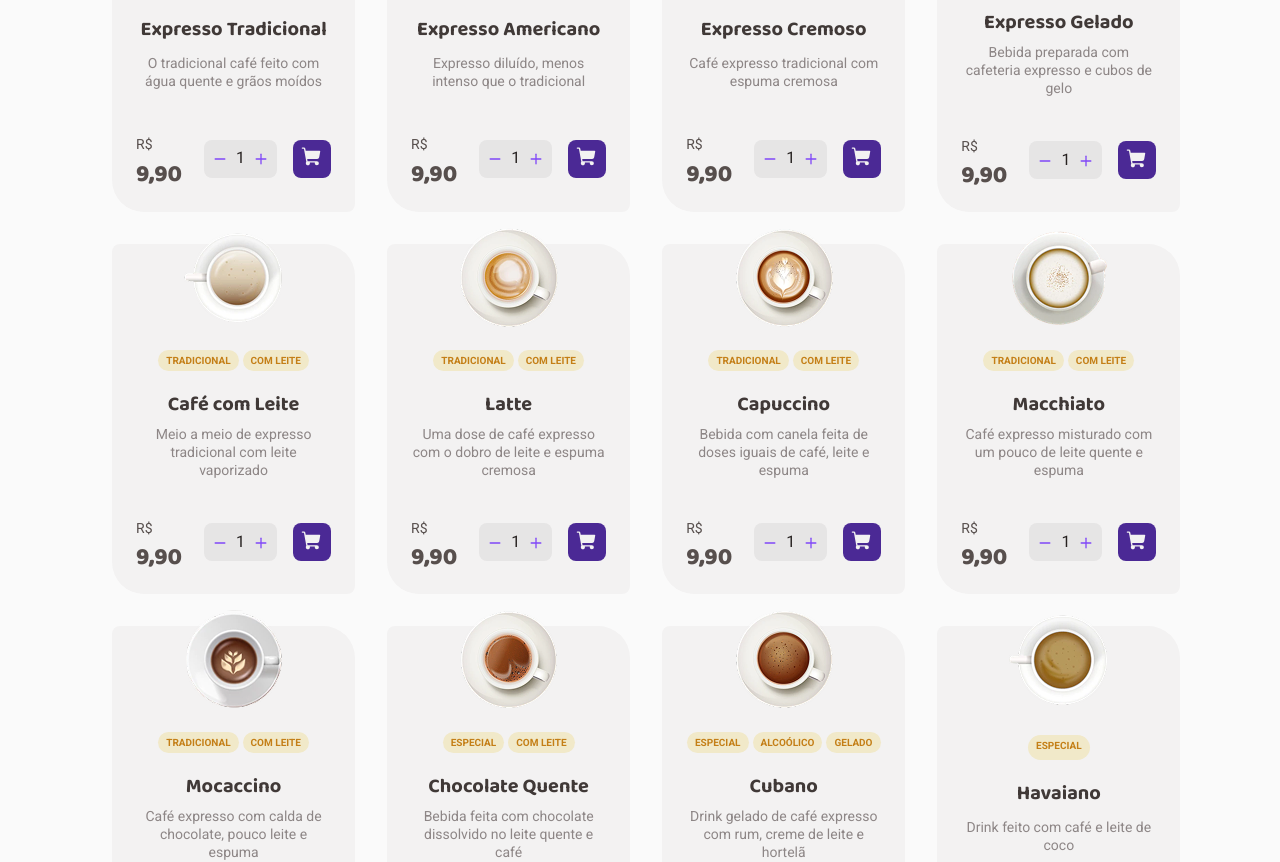
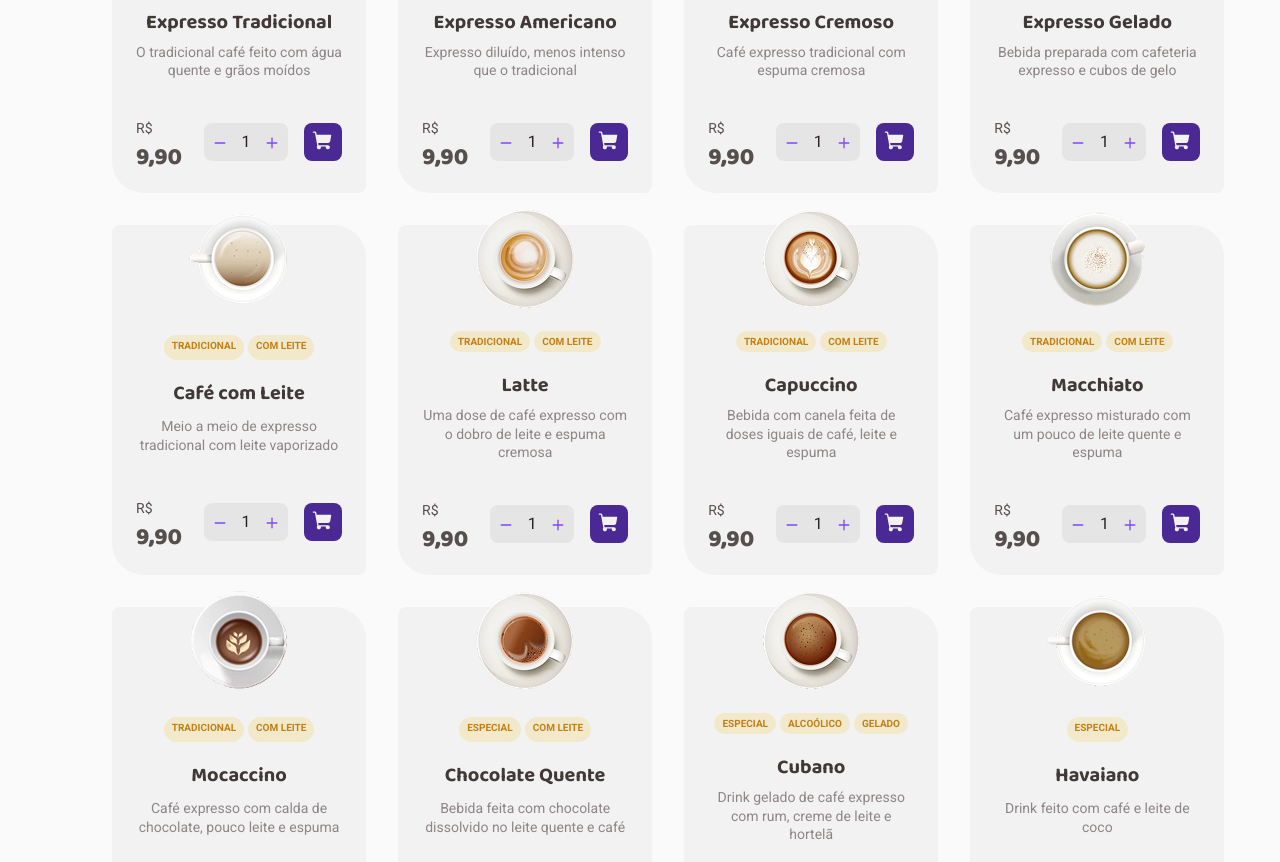
Before and after one commit to victorozoterio/coffee-delivery, a React (Vite) app: page / in a window 1280 px wide. Shown: the part 840-1702 px from the top of the page. Built offline with nearby package versions, Linux system fonts and the light colour scheme.

Commit message:
style: fixa largura da quantidade para evitar mudança no tamanho da caixa

```diff
--- a/src/pages/Home/components/Coffee/index.tsx
+++ b/src/pages/Home/components/Coffee/index.tsx
@@ -81,7 +81,7 @@ export function Coffee({
             >
               <Minus size={14} weight="bold" />
             </button>
-            <p className="amount-coffee">{quantity}</p>
+            <p>{quantity}</p>
             <button
               className="add-remove-coffee"
               onClick={handleIncreaseQuantity}
--- a/src/pages/Home/components/Coffee/styles.ts
+++ b/src/pages/Home/components/Coffee/styles.ts
@@ -87,9 +87,11 @@ export const CoffeeContainer = styled.header`
         }
 
         > p {
+          width: 1.25rem;
           font: ${typography.textM};
           color: ${(props) => props.theme["black-600"]};
           align-self: center;
+          text-align: center;
         }
       }
 
```
